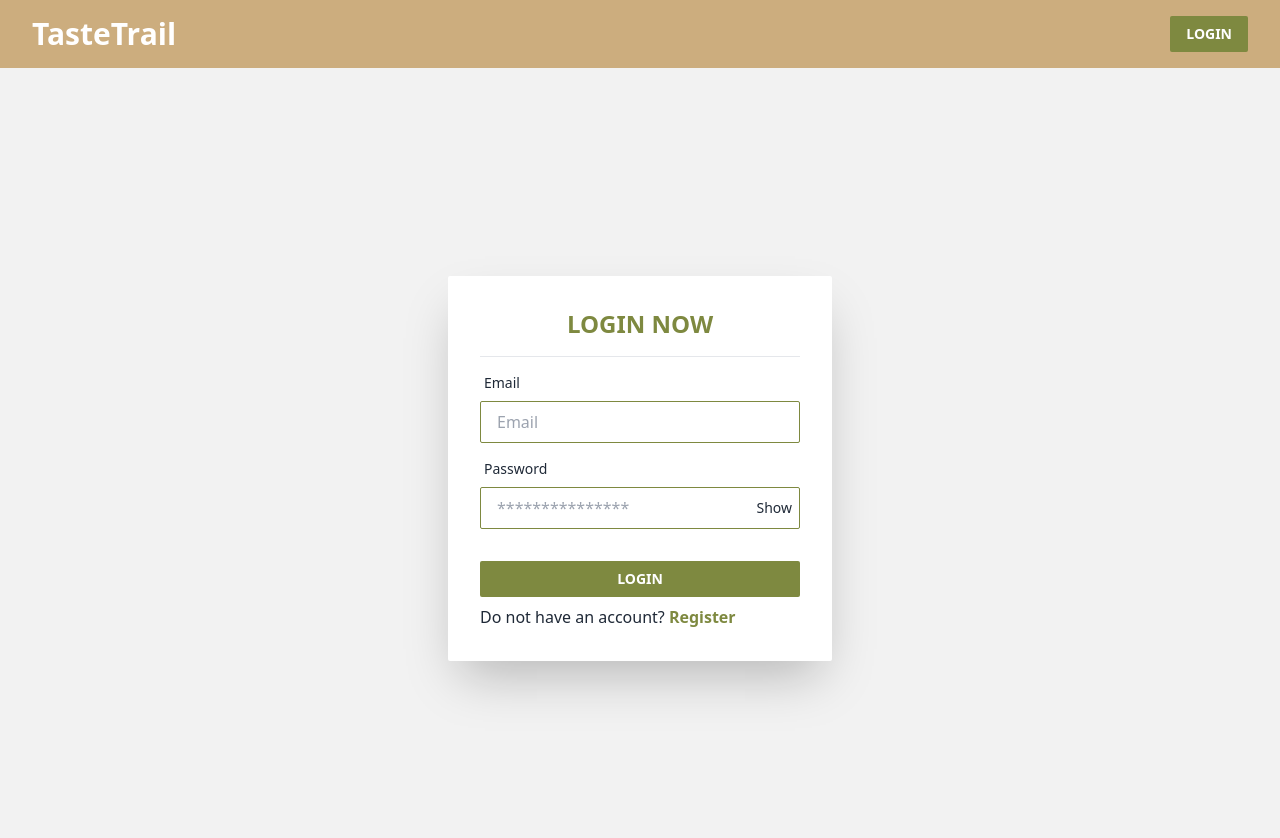
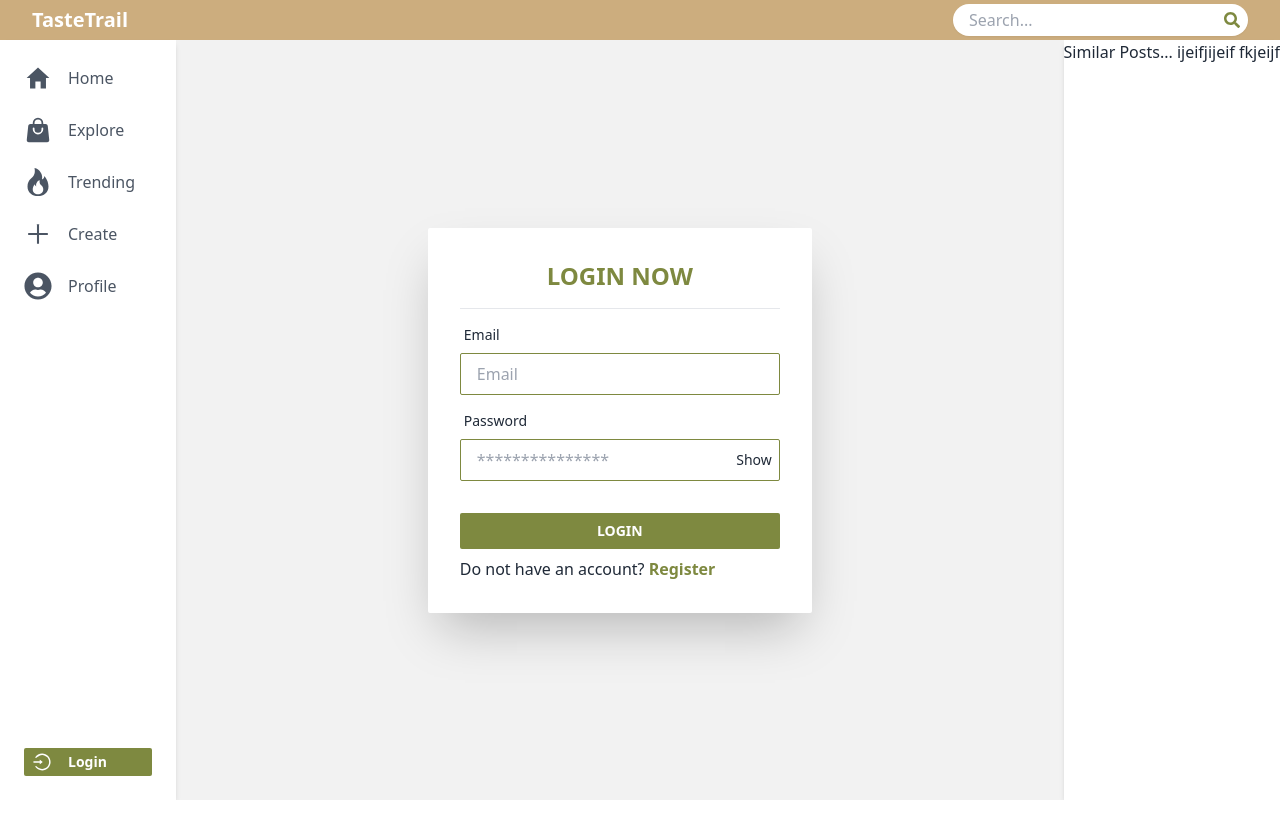
Before and after one commit to thebigby10/TasteTrail, a React (Vite) app in the folder frontend/: page /login in a window 1280 px wide. Shown: the top 838 px of the page. After the commit the page ends 800 px from the top, so only its background shows below. Built offline with nearby package versions, Linux system fonts and the light colour scheme; no server answers.

Commit message:
change layout, add sidebar, add search on nav

```diff
--- a/frontend/package.json
+++ b/frontend/package.json
@@ -12,6 +12,8 @@
   "dependencies": {
     "@emotion/react": "^11.13.3",
     "@emotion/styled": "^11.13.0",
+    "@heroicons/react": "^2.1.5",
+    "@material-tailwind/react": "^2.1.10",
     "@mui/material": "^6.1.7",
     "axios": "^1.7.7",
     "firebase": "^11.0.1",
@@ -20,8 +22,10 @@
     "react": "^18.3.1",
     "react-dom": "^18.3.1",
     "react-hot-toast": "^2.4.1",
+    "react-icons": "^5.3.0",
     "react-quill": "^2.0.0",
     "react-router-dom": "^6.28.0",
+    "react-truncate-markup": "^5.1.2",
     "sort-by": "^1.2.0",
     "sweetalert2": "^11.14.5"
   },
--- a/frontend/src/App.jsx
+++ b/frontend/src/App.jsx
@@ -17,11 +17,13 @@ function App() {
   console.log(recipes[0]);
   return (
     <>
-      {recipes.map((r, idx) => (
-        <div key={idx}>
-          <SingleRecipe recipe={r} />
-        </div>
-      ))}
+      <div className="space-y-12 bg-white">
+        {recipes.map((r, idx) => (
+          <div key={idx}>
+            <SingleRecipe recipe={r} />
+          </div>
+        ))}
+      </div>
     </>
   );
 }
--- a/frontend/src/components/RecipeForm.jsx
+++ b/frontend/src/components/RecipeForm.jsx
@@ -32,8 +32,8 @@ const RecipeForm = ({
   };
 
   return (
-    <div className="max-w-4xl mx-auto mt-8 p-8 shadow-lg rounded-lg bg-white">
-      <h2 className="text-3xl font-bold mb-6 pb-2 text-center border-b border-second">Add Recipe</h2>
+    <div className="max-w-4xl bg-white mx-auto mt-8 p-8  ">
+      <h2 className="text-3xl font-bold mb-6 pb-2 text-center border-b border-second">Create Recipe</h2>
       <form
         onSubmit={handleSubmit}
         className="grid grid-cols-1 md:grid-cols-2 gap-6"
--- a/frontend/src/components/SingleRecipe.jsx
+++ b/frontend/src/components/SingleRecipe.jsx
@@ -1,10 +1,11 @@
 import { Link } from "react-router-dom";
 import { AiOutlineDislike, AiOutlineLike } from "react-icons/ai";
+import { IoSend } from "react-icons/io5";
 
 /* eslint-disable react/prop-types */
 const SingleRecipe = ({ recipe }) => {
   return (
-    <div className="flex mx-auto my-4 flex-col max-w-2xl p-6 space-y-6 overflow-hidden rounded-lg shadow-md dark:bg-gray-50 dark:text-gray-800">
+    <div className="flex flex-col w-full p-6 space-y-6 rounded-lg shadow-md dark:bg-gray-50 dark:text-gray-800">
       <div className="flex space-x-4">
         <img
           alt=""
@@ -12,7 +13,12 @@ const SingleRecipe = ({ recipe }) => {
           className="object-cover w-12 h-12 rounded-full shadow dark:bg-gray-500"
         />
         <div className="flex flex-col space-y-1">
-          <h1 className="text-sm font-semibold">{recipe?.data?.user}</h1>
+          <div className="flex gap-4 items-center">
+            <h1 className="text-sm font-semibold">{recipe?.data?.user}</h1>
+            <button>
+              <p className="text-blue-500 text-sm font-semibold">Follow</p>
+            </button>
+          </div>
           <span className="text-xs dark:text-gray-600">4 hours ago</span>
         </div>
       </div>
@@ -26,7 +32,7 @@ const SingleRecipe = ({ recipe }) => {
         <p className="text-sm dark:text-gray-600">
           <div
             dangerouslySetInnerHTML={{
-              __html: recipe?.data?.description.slice(0, 200),
+              __html: recipe?.data?.description,
             }}
           />
           ...<Link to={`/recipe-details/${recipe?.pk}`}>more</Link>
@@ -59,8 +65,8 @@ const SingleRecipe = ({ recipe }) => {
           placeholder="Drop a comment"
           className="w-full px-4 py-2 rounded-l-full border border-second focus:outline-none"
         />
-        <button className="bg-second px-2 text-white rounded-r-full">
-          Send
+        <button className="bg-second px-4 text-white rounded-r-full">
+          <IoSend size={25} />
         </button>
       </div>
     </div>
--- a/frontend/src/layouts/MainLayout.jsx
+++ b/frontend/src/layouts/MainLayout.jsx
@@ -1,15 +1,27 @@
-import { Outlet } from 'react-router-dom';
-import Navbar from '../shared/Navbar/Navbar';
+import { Outlet } from "react-router-dom";
+import Navbar from "../shared/Navbar/Navbar";
+import { Sidebar } from "../shared/Sidebar/Sidebar";
 // import Footer from '../shared/Footer/Footer';
 
 const MainLayout = () => {
-    return (
+  return (
+    <div className="relative">
+      <Navbar />
+      <div className="flex">
         <div>
-            <Navbar/>
-            <Outlet/>
-            {/* <Footer/> */}
+          <Sidebar />
         </div>
-    );
+        <div className="flex-1 h-[calc(100vh-40px)] bg-white overflow-y-auto">
+          <Outlet />
+        </div>
+        <div className=" hidden lg:flex bg-white shadow-md">
+          Similar Posts... ijeifjijeif fkjeijf
+        </div>
+      </div>
+
+      {/* <Footer/> */}
+    </div>
+  );
 };
 
 export default MainLayout;
--- a/frontend/src/main.jsx
+++ b/frontend/src/main.jsx
@@ -5,14 +5,19 @@ import { RouterProvider } from "react-router-dom";
 import AuthProvider from "./providers/AuthProvider";
 import { Toaster } from "react-hot-toast";
 import { router } from "./routes/Routes";
-
-
+import superbg from "./assets/images/Background/super_bg.jpeg"
 
 createRoot(document.getElementById("root")).render(
+  <div className="bg-opacity-50 bg-center" style={{
+    background: `url(${superbg})`
+  }}>
+    <div className="max-w-7xl mx-auto">
       <StrictMode>
         <AuthProvider>
           <RouterProvider router={router} />
         </AuthProvider>
         <Toaster />
       </StrictMode>
+    </div>
+  </div>
 );
--- a/frontend/src/shared/Login/Login.jsx
+++ b/frontend/src/shared/Login/Login.jsx
@@ -28,7 +28,7 @@ const Login = () => {
   };
 
   return (
-    <div className="hero bg-base-200 min-h-screen">
+    <div className="hero bg-base-200 h-[calc(100vh-40px)]">
       <div className="rounded-sm bg-white w-full max-w-sm shrink-0 shadow-2xl">
         <LoginForm
           loading={loading}
--- a/frontend/src/shared/Navbar/Navbar.jsx
+++ b/frontend/src/shared/Navbar/Navbar.jsx
@@ -1,44 +1,44 @@
+import { useState } from "react";
+import { FaSearch } from "react-icons/fa";
 import { Link } from "react-router-dom";
-import useAuth from "../../hooks/useAuth";
 
 const Navbar = () => {
-  const { user, logOut } = useAuth();
+  const [searchText, setSearchText] = useState("");
+
+  console.log(searchText);
+
+  const handleSearch = (e) => {
+    e.preventDefault();
+    console.log(searchText);
+    e.target.reset();
+  };
 
   return (
     <nav>
-      <section className="flex justify-between items-center px-4 md:px-8 py-4 bg-base shadow-sm shadow-second">
+      <section className="flex justify-between items-center md:px-8 py-1 bg-base ">
         <div>
           <Link to={"/"}>
-            <h1 className="text-xl md:text-3xl text-white font-bold">
+            <h1 className="text-xl md:text-xl text-white font-bold">
               Taste<span>Trail</span>
             </h1>
           </Link>
         </div>
-        <div>
-          {user ? (
-            <div className="flex gap-4 items-center">
-              <div>
-                <Link to={"/add-recipe"}>
-                  <button className="uppercase text-white text-sm font-semibold">
-                    Add Recipe
-                  </button>
-                </Link>
-              </div>
-              <button
-                onClick={logOut}
-                className="px-2 md:px-4 py-2 bg-second text-sm rounded-sm text-white font-semibold uppercase hover:scale-105 transition-transform"
-              >
-                Logout
-              </button>
-            </div>
-          ) : (
-            <Link to={"/login"}>
-              <button className="px-2 md:px-4 py-2 bg-second text-sm rounded-sm text-white font-semibold uppercase hover:scale-105 transition-transform">
-                Login
-              </button>
-            </Link>
-          )}
-        </div>
+        <form
+          onSubmit={handleSearch}
+          className="flex items-center rounded-full overflow-hidden shadow-sm"
+        >
+          <input
+            onChange={(e) => setSearchText(e.target.value)}
+            type="text"
+            name="search"
+            id="search"
+            className="flex-1 px-4 py-1 focus:outline-none focus:ring-2 focus:ring-blue-400"
+            placeholder="Search..."
+          />
+          <button className="p-2 bg-white text-second flex items-center justify-center">
+            <FaSearch />
+          </button>
+        </form>
       </section>
     </nav>
   );
--- a/frontend/src/shared/Register/Register.jsx
+++ b/frontend/src/shared/Register/Register.jsx
@@ -62,7 +62,7 @@ const Register = () => {
   };
 
   return (
-    <div className="hero bg-base-200 min-h-screen">
+    <div className="hero bg-base-200 h-[calc(100vh-68px)]">
       <div className="rounded-sm bg-white w-full max-w-sm shrink-0 shadow-2xl">
         <RegisterForm
           loading={loading}
--- /dev/null
+++ b/frontend/src/shared/Sidebar/Sidebar.jsx
@@ -0,0 +1,87 @@
+import { Card, List, ListItem, ListItemPrefix } from "@material-tailwind/react";
+import { ShoppingBagIcon, PowerIcon } from "@heroicons/react/24/solid";
+
+import { IoMdHome } from "react-icons/io";
+import { AiOutlinePlus, AiOutlineLogin } from "react-icons/ai";
+import { FaUserCircle } from "react-icons/fa";
+import { BsFire } from "react-icons/bs";
+import useAuth from "../../hooks/useAuth";
+import { NavLink } from "react-router-dom";
+
+export function Sidebar() {
+  const { user, logOut } = useAuth();
+
+  const linkClasses = ({ isActive }) =>
+    `flex gap-4 items-center ${
+      isActive ? "text-second font-bold" : "text-gray-600 hover:text-second"
+    }`;
+
+  return (
+    <Card className="h-[calc(100vh-40px)] w-12 md:w-44 flex flex-col justify-between p-1 md:p-4">
+      <List className="space-y-6">
+        <ListItem>
+          <NavLink to="/" className={linkClasses}>
+            <ListItemPrefix>
+              <IoMdHome className="h-5 w-5 md:h-7 md:w-7" />
+            </ListItemPrefix>
+            <span className={`hidden md:flex`}>Home</span>
+          </NavLink>
+        </ListItem>
+        <ListItem>
+          <NavLink to="/explore" className={linkClasses}>
+            <ListItemPrefix>
+              <ShoppingBagIcon className="h-5 w-5 md:h-7 md:w-7" />
+            </ListItemPrefix>
+            <span className="hidden md:flex">Explore</span>
+          </NavLink>
+        </ListItem>
+        <ListItem>
+          <NavLink to="/trending" className={linkClasses}>
+            <ListItemPrefix>
+              <BsFire className="h-5 w-5 md:h-7 md:w-7" />
+            </ListItemPrefix>
+            <span className="hidden md:flex">Trending</span>
+          </NavLink>
+        </ListItem>
+        <ListItem>
+          <NavLink to="/add-recipe" className={linkClasses}>
+            <ListItemPrefix>
+              <AiOutlinePlus className="h-5 w-5 md:h-7 md:w-7" />
+            </ListItemPrefix>
+            <span className={`hidden md:flex`}>Create</span>
+          </NavLink>
+        </ListItem>
+        <ListItem>
+          <NavLink to="/profile" className={linkClasses}>
+            <ListItemPrefix>
+              <FaUserCircle className="h-5 w-5 md:h-7 md:w-7" />
+            </ListItemPrefix>
+            <span className="hidden md:flex">Profile</span>
+          </NavLink>
+        </ListItem>
+      </List>
+      <List>
+        {user ? (
+          <ListItem
+            onClick={logOut}
+            className="flex gap-4 items-center md:px-2 w-full py-1 md:bg-[#B23B3B] text-sm rounded-sm text-[#b23b3b] md:text-white font-semibold uppercase hover:scale-105 transition-transform"
+          >
+            <ListItemPrefix>
+              <PowerIcon className="h-5 w-5" />
+            </ListItemPrefix>
+            <button className="hidden md:flex">Logout</button>
+          </ListItem>
+        ) : (
+          <NavLink to="/login" className="w-full">
+            <ListItem className="flex gap-4 items-center md:px-2 w-full py-1 md:bg-second text-sm rounded-sm text-second md:text-white font-semibold uppercase hover:scale-105 transition-transform">
+              <ListItemPrefix>
+                <AiOutlineLogin className="h-5 w-5" />
+              </ListItemPrefix>
+              <button className="hidden md:flex">Login</button>
+            </ListItem>
+          </NavLink>
+        )}
+      </List>
+    </Card>
+  );
+}
--- a/frontend/src/utils/api.js
+++ b/frontend/src/utils/api.js
@@ -2,7 +2,7 @@ import axios from "axios"
 
 export const fetchRecipes = async() =>{
     try {
-        const data = await axios.get("recipes.json");
+        const data = await axios.get("http://127.0.0.1:8000/recipe/");
         return data;
     } catch (error) {
         console.log(error)
```
Also changed, not shown: frontend/src/assets/images/Background/super_bg.jpeg (added), 1 other file (tests, documents, lock files or other folders). Lines whose indentation alone changed are shown as unchanged.
